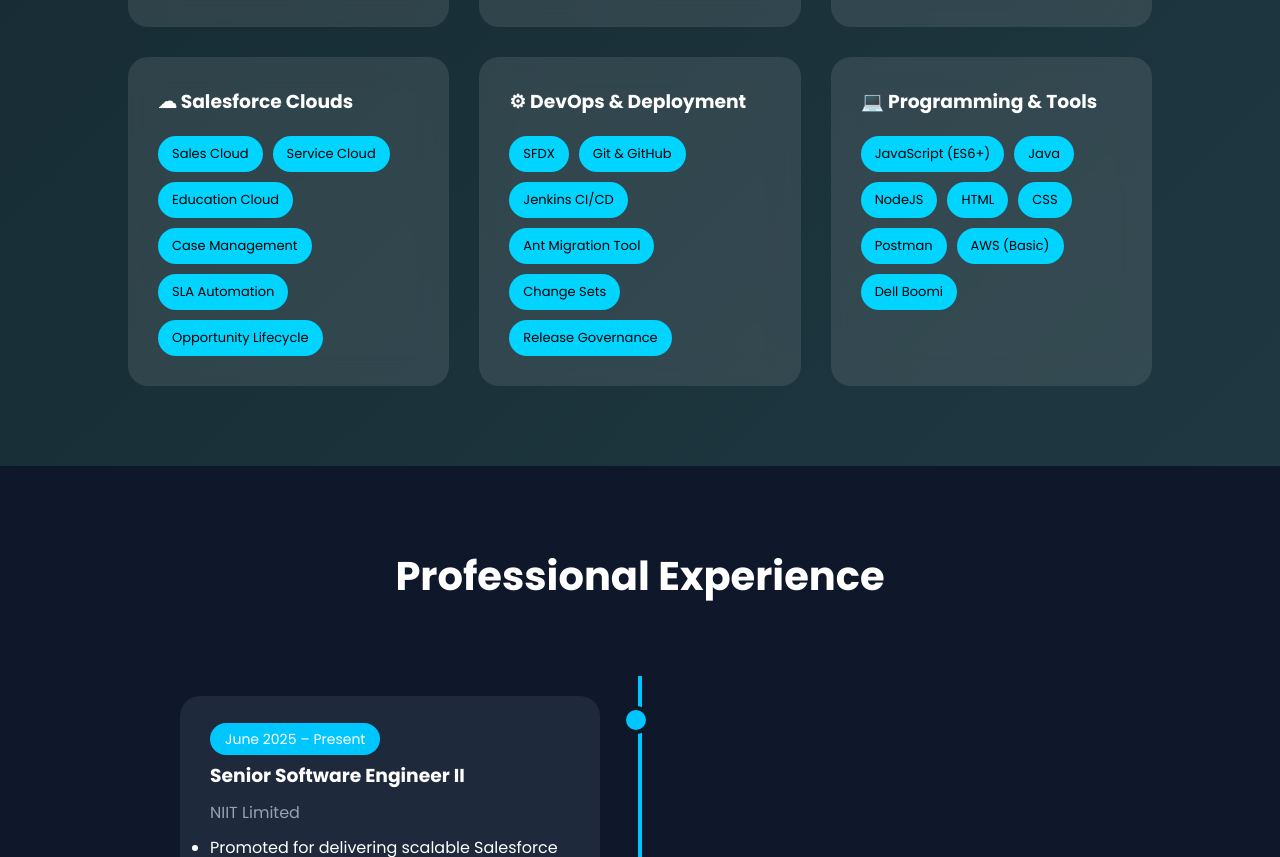
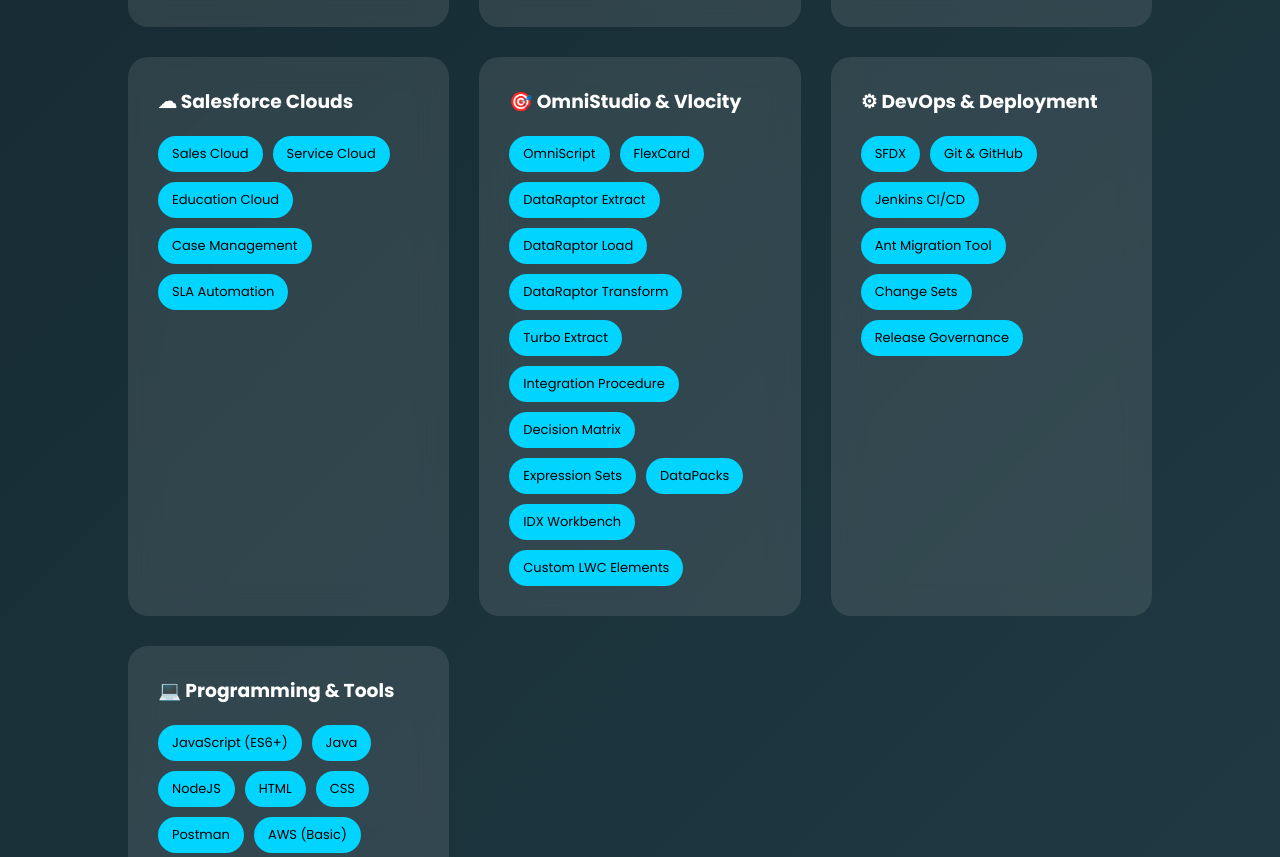
Before and after one commit to aakash-gupta-salesforce/portfolio, a plain HTML site: page index.html in a window 1280 px wide. Shown: the part 1855-2712 px from the top of the page. Drawn offline with Linux system fonts and the light colour scheme.

Commit message:
Update index.html
Update Omni studio

```diff
--- a/index.html
+++ b/index.html
@@ -113,9 +113,27 @@
                 <span>Education Cloud</span>
                 <span>Case Management</span>
                 <span>SLA Automation</span>
-                <span>Opportunity Lifecycle</span>
+
             </div>
         </div>
+
+        <div class="skill-card">
+    <h3>🎯 OmniStudio & Vlocity</h3>
+    <div class="skill-tags">
+        <span>OmniScript</span>
+        <span>FlexCard</span>
+        <span>DataRaptor Extract</span>
+        <span>DataRaptor Load</span>
+        <span>DataRaptor Transform</span>
+        <span>Turbo Extract</span>
+        <span>Integration Procedure</span>
+        <span>Decision Matrix</span>
+        <span>Expression Sets</span>
+        <span>DataPacks</span>
+        <span>IDX Workbench</span>
+        <span>Custom LWC Elements</span>
+    </div>
+</div>
 
         <!-- DevOps -->
         <div class="skill-card">
```
